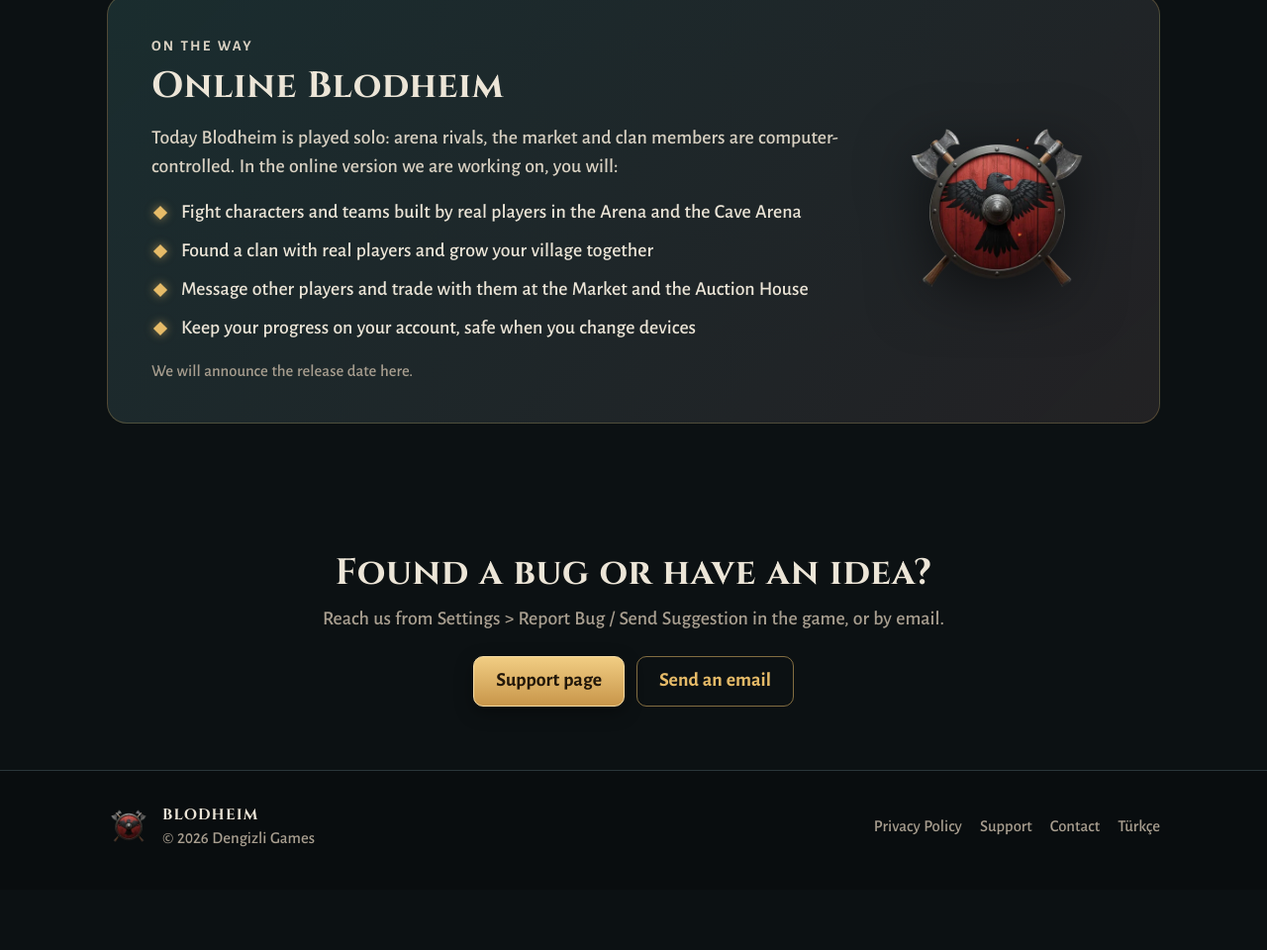
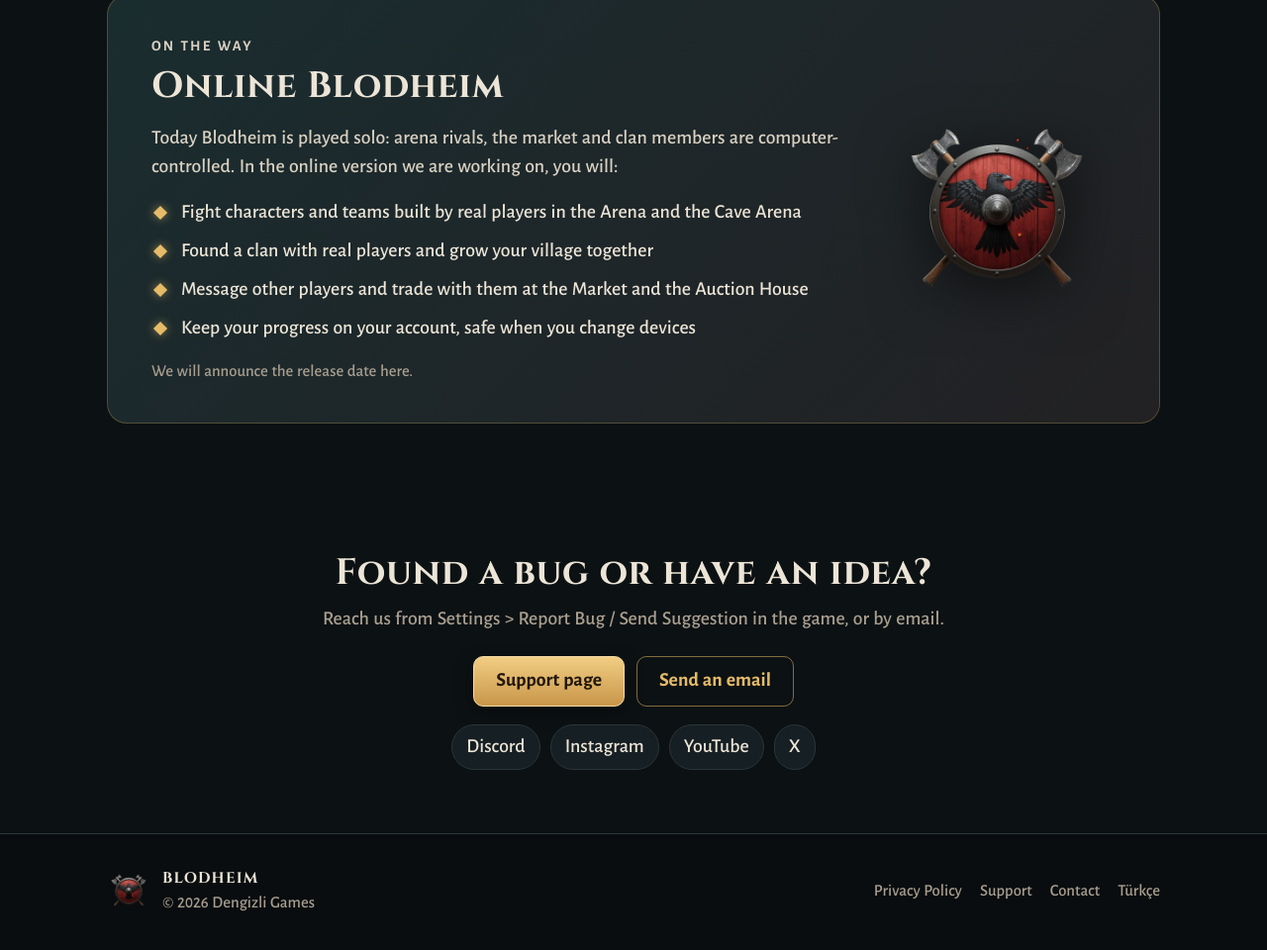
Before and after one commit to Cemolocco77/blodheim, a plain HTML site: page en/index.html in a window 1280 px wide. Shown: the part 2506-3466 px from the top of the page at 99% size. Before the commit the page ends 3405 px from the top, so only its background shows below. Drawn offline with Linux system fonts and the light colour scheme.

Commit message:
Sosyal medya bağlantıları: Discord, Instagram, YouTube, X (ana sayfa, TR ve EN)
Co-Authored-By: Claude Opus 5.5 <noreply@anthropic.com>

```diff
--- a/en/index.html
+++ b/en/index.html
@@ -133,7 +133,7 @@
       <a class="btn" href="../en/support/">Support page</a>
       <a class="btn ghost" href="mailto:support@blodheim.com">Send an email</a>
     </div>
-
+    <div class="social"><a href="https://discord.gg/YBmb9yaKF6" rel="noopener">Discord</a><a href="https://www.instagram.com/blodheimgame/" rel="noopener">Instagram</a><a href="https://www.youtube.com/@blodheimgame" rel="noopener">YouTube</a><a href="https://x.com/blodheimgame" rel="noopener">X</a></div>
   </div>
 </section>
 </main>
```
Also changed, not shown: index.html (+1 -1 lines).
